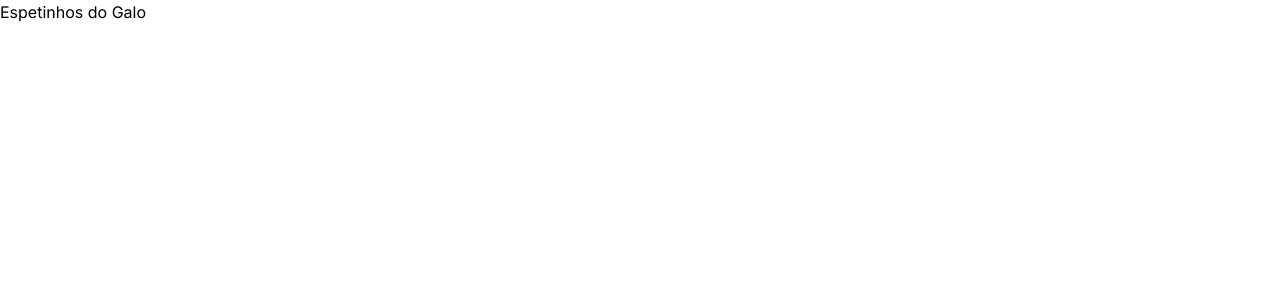
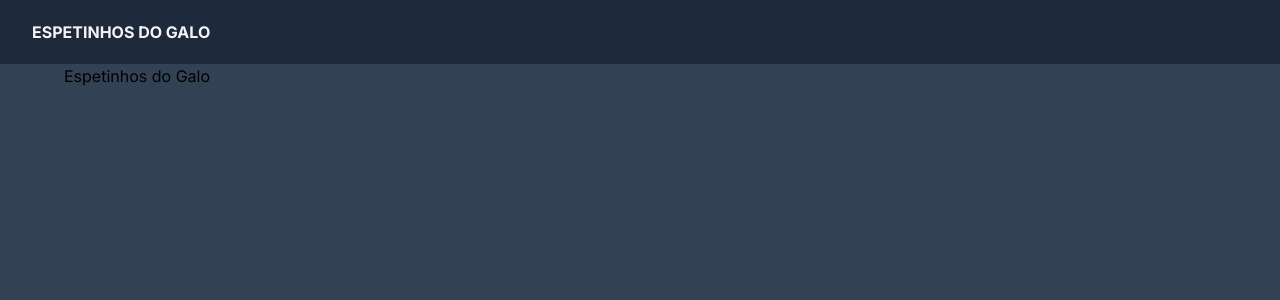
Before and after one commit to LucasRZamboni/Next-Espetinhos, a Next.js app: page / in a window 1280 px wide. Shown: the top 300 px of the page. Built offline with nearby package versions, Linux system fonts and the light colour scheme.

Commit message:
Adicionando a navbar

```diff
--- /dev/null
+++ b/src/app/components/Navbar.tsx
@@ -0,0 +1,13 @@
+import Link from "next/link";
+
+function Navbar (){
+    return(
+        <nav className="fixed top-0 w-full flex items-center py-2 px-8 justify-between z-50 bg-slate-800 text-gray-100">
+          <Link href="/" className="uppercase font-bold text-md h-12 flex items-center">
+            Espetinhos do Galo
+          </Link>
+        </nav>
+    )
+}
+
+export default Navbar;
--- a/src/app/layout.tsx
+++ b/src/app/layout.tsx
@@ -1,6 +1,7 @@
 import type { Metadata } from "next";
 import { Inter } from "next/font/google";
 import "./globals.css";
+import Navbar from "./components/Navbar";
 
 const inter = Inter({ subsets: ["latin"] });
 
@@ -16,7 +17,13 @@
 }>) {
   return (
     <html lang="en">
-      <body className={inter.className}>{children}</body>
+      <body className={inter.className}>
+        <Navbar />
+        <main className="bg-slate-700 h-screen p-16">
+          {children}
+        </main>
+
+      </body>
     </html>
   );
 }
--- a/src/app/page.tsx
+++ b/src/app/page.tsx
@@ -1,8 +1,8 @@
 
 export default function Home() {
   return (
-    <main>
+    <div>
       Espetinhos do Galo
-    </main>
+    </div>
   );
 }
```
